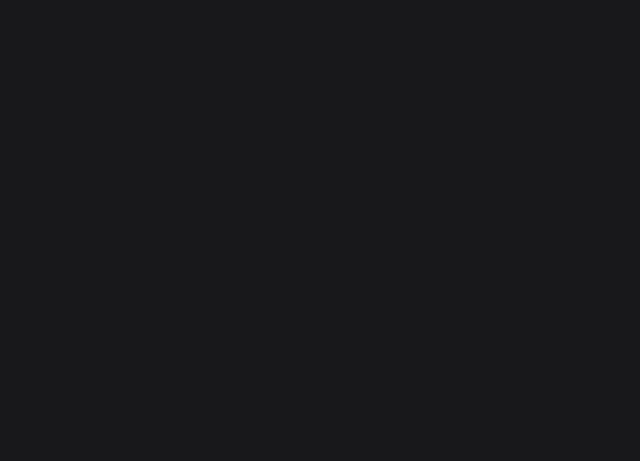
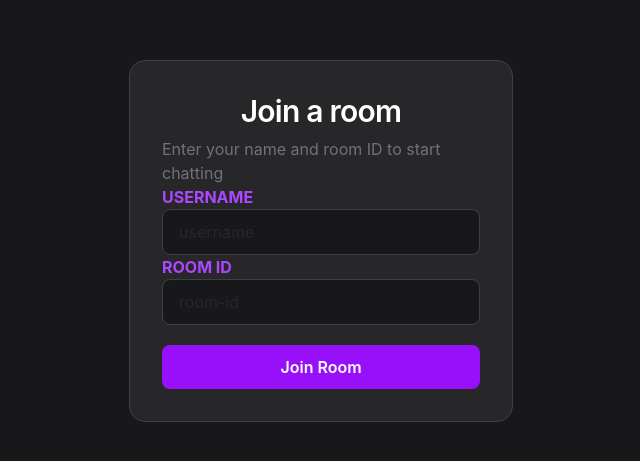
Before and after one commit to m-taaha/Chat-App, a React (Vite) app in the folder client/: page / in a window 1280 px wide. Shown: the part 159-620 px from the top of the page, without its empty margins (319-959 px from the left). Built offline with nearby package versions, Linux system fonts and the light colour scheme.

Commit message:
feat: add Join room component

```diff
--- a/client/src/App.tsx
+++ b/client/src/App.tsx
@@ -1,12 +1,23 @@
+import { useState } from "react";
+import ChatRoom from "./components/ChatRoom"
+import JoinRoom from "./components/JoinRoom"
+import type { UserInfo } from "./types";
+
+
 
 function App() {
+  const [userInfo, setUserInfo] = useState<UserInfo | null>(null);
 
+  // console.log(userInfo)
 
   return (
-   <div className="h-screen bg-zinc-900">
-
-   </div>
-  )
+    <div className="h-screen bg-zinc-900">
+      {userInfo === null
+      ?
+      <JoinRoom onJoin={setUserInfo} /> :
+      <ChatRoom  userInfo={userInfo}/>}
+    </div>
+  );
 }
 
 export default App
--- /dev/null
+++ b/client/src/components/ChatRoom.tsx
@@ -0,0 +1,9 @@
+
+
+function ChatRoom() {
+  return (
+    <div>ChatRoom</div>
+  )
+}
+
+export default ChatRoom
--- /dev/null
+++ b/client/src/components/JoinRoom.tsx
@@ -0,0 +1,68 @@
+
+import { useState } from "react";
+import type { UserInfo } from "../types";
+
+interface JoinRoomProps {
+    onJoin: (userInfo: UserInfo) => void;
+}
+
+
+
+function JoinRoom({onJoin}: JoinRoomProps) {
+    const [username, setUsername] = useState("");
+    const [roomId, setRoomId] = useState("");
+
+    const handleJoin = () => {
+        if(username.trim() === "" || roomId.trim() === "") return
+
+        onJoin({username, roomId});
+    }
+
+  return (
+    <div className="h-full flex items-center justify-center">
+      <div className="flex flex-col justify-center items-center bg-zinc-800 rounded-2xl p-8 w-full max-w-sm border border border-zinc-700  ">
+        <div className="flex flex-col justify-center items-center gap-2">
+          <h1 className="text-white text-3xl font-semibold tracking-tight">
+            Join a room
+          </h1>
+          <p className="text-zinc-500">
+            Enter your name and room ID to start chatting
+          </p>
+        </div>
+
+        <div className="flex flex-col  gap-5">
+            {/* input  */}
+          <div className="">
+            <label id="username" className="text-purple-500 font-bold">
+              USERNAME
+            </label>
+            <input
+              className="bg-zinc-900 border border-zinc-700  rounded-lg px-4 py-2.5 text-white placeholder-zinc-800 w-full focus:outline-none focus:ring-2 focus:ring-purple-500"
+              placeholder="username"
+              value={username}
+              onChange={(e) => setUsername(e.target.value)}
+            />
+
+            <label id="room-id" className="text-purple-500 font-bold">
+              ROOM ID
+            </label>
+            <input
+              className="bg-zinc-900 border border-zinc-700  rounded-lg px-4 py-2.5 text-white placeholder-zinc-800 w-full focus:outline-none focus:ring-2 focus:ring-purple-500"
+              placeholder="room-id"
+              value={roomId}
+              onChange={(e) => setRoomId(e.target.value)}
+            />
+          </div>
+
+          <button
+          onClick={handleJoin}
+          className="bg-purple-600  hover:bg-purple-700 text-white rounded-lg py-2.5  w-full font-semibold transition-colors ">
+            Join Room
+          </button>
+        </div>
+      </div>
+    </div>
+  );
+}
+
+export default JoinRoom
--- /dev/null
+++ b/client/src/types.ts
@@ -0,0 +1,4 @@
+ export interface UserInfo {
+  username: string;
+  roomId: string;
+}
```
Also changed, not shown: client/src/index.css (+18 -0 lines).
